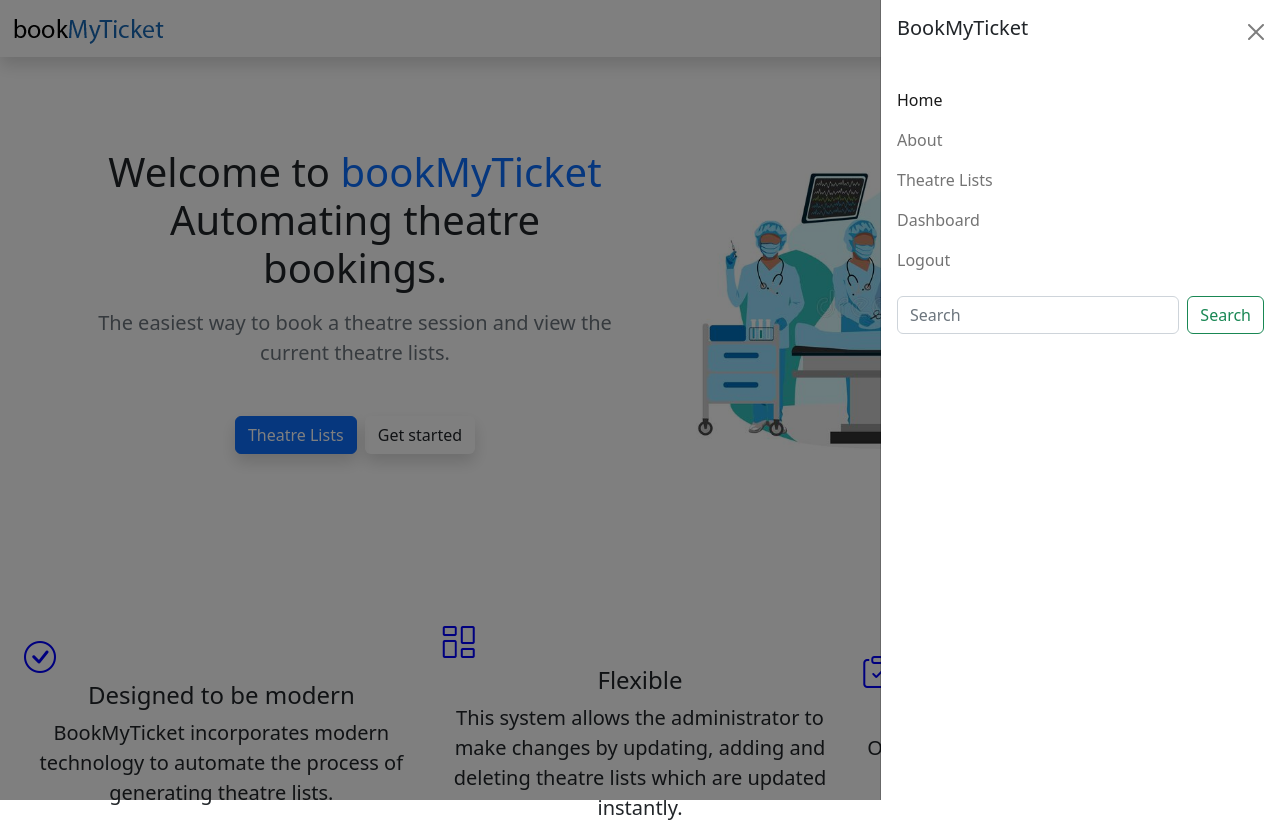
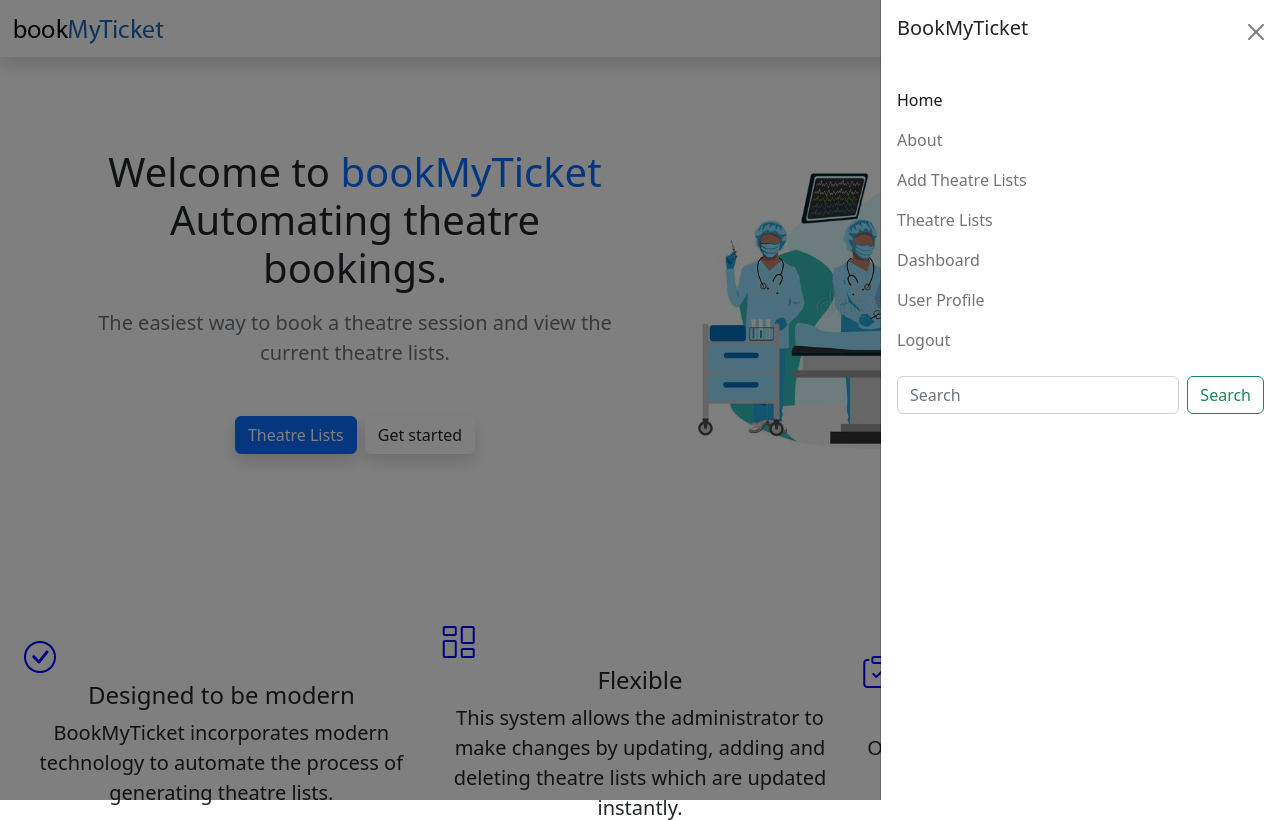
Before and after one commit to Mulubi/BookMyTicket, a Flask app: page /home in a window 1280 px wide, after a click that opens the changed part. Shown: the top 820 px of the page. Run offline with Flask 2, Linux system fonts and the light colour scheme; a user stored in the database is signed in; some libraries are stand-ins or nearby versions.

Commit message:
Moved more stuff into Home page Navbar

```diff
--- a/Flask_BMT/main/views.py
+++ b/Flask_BMT/main/views.py
@@ -29,7 +29,6 @@ def index():
 
 @main.route('/')
 @main.route('/home')
-@login_required
 def home_page():
     return render_template("home.html", title="Home-page")
 
@@ -47,12 +46,14 @@ def theatre_lists():
 
 
 @main.route('/theatre-lists/<int:id>')
+@login_required
 def theatre_list(id):
     booking = TheatreList.query.get_or_404(id)
     return render_template("list.html", booking=booking)
 
 
 @main.route('/theatre-lists/edit/<int:id>', methods=['GET', 'POST'])
+@login_required
 def edit_theatre_list(id):
     booking = TheatreList.query.get_or_404(id)
     form = TheatreAddForm()
@@ -97,6 +98,7 @@ def add_lists():
 
 
 @main.route('/user/<username>', methods=['GET', 'POST'])
+@login_required
 def user_page(username):
     username = None
     return render_template("user.html", username=username)
--- a/Flask_BMT/templates/base.html
+++ b/Flask_BMT/templates/base.html
@@ -17,7 +17,7 @@
     </style>
   </head>
   <body>
-  	{% include 'navbar.html' %}
+    {% include 'navbar.html' %}
     <br>
     <div class="container">
 		{% block content %}
--- a/Flask_BMT/templates/home.html
+++ b/Flask_BMT/templates/home.html
@@ -35,11 +35,19 @@
                 </li>
                     {% if current_user.is_authenticated %}
                         <li class="nav-item">
+                            <a class="nav-link" href="{{ url_for('main.add_lists') }}">Add Theatre Lists</a>
+                        </li>
+
+                        <li class="nav-item">
                             <a class="nav-link" href="{{ url_for('main.theatre_lists') }}">Theatre Lists</a>
                         </li>
 
                         <li class="nav-item">
                             <a class="nav-link" href="{{ url_for('main.dashboard') }}">Dashboard</a>
+                        </li>
+
+                        <li class="nav-item">
+                            <a class="nav-link" href="{{ url_for('main.user_page', username='<username>') }}">User Profile</a>
                         </li>
 
                         <li class="nav-item">
--- a/Flask_BMT/templates/navbar.html
+++ b/Flask_BMT/templates/navbar.html
@@ -11,7 +11,9 @@
         </li>
         <li class="nav-item">
                   <a class="nav-link" href="{{ url_for('main.about_page') }}">About</a>
+
         </li>
+        <!--
         <li class="nav-item">
             <a class="nav-link" href="{{ url_for('main.add_lists') }}">Add Theatre Lists</a>
         </li>
@@ -33,6 +35,7 @@
         <li class="nav-item">
             <a class="nav-link" href="{{ url_for('main.register') }}">Register</a>
         </li>
+    -->
       </ul>
       <form class="d-flex">
         <input class="form-control me-2" type="search" placeholder="Search" aria-label="Search">
```
Also changed, not shown: instance/site.db.
